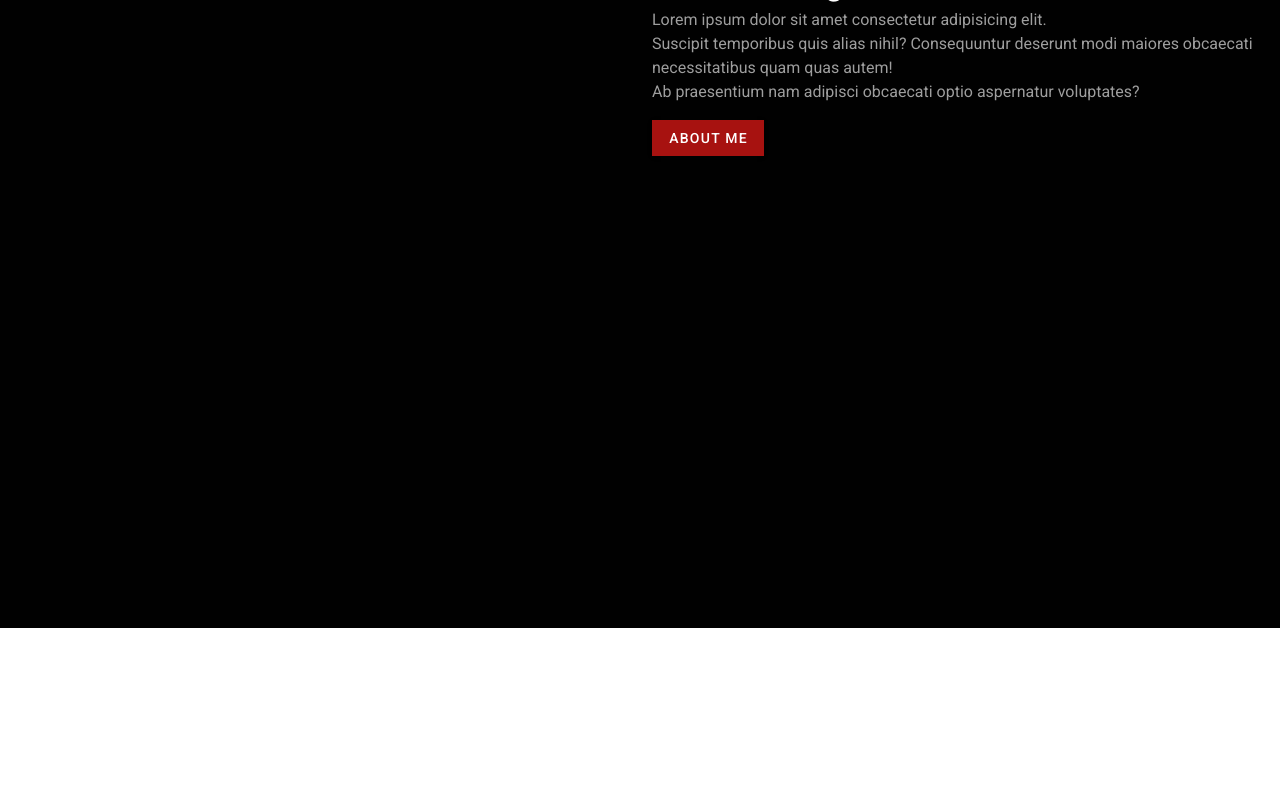
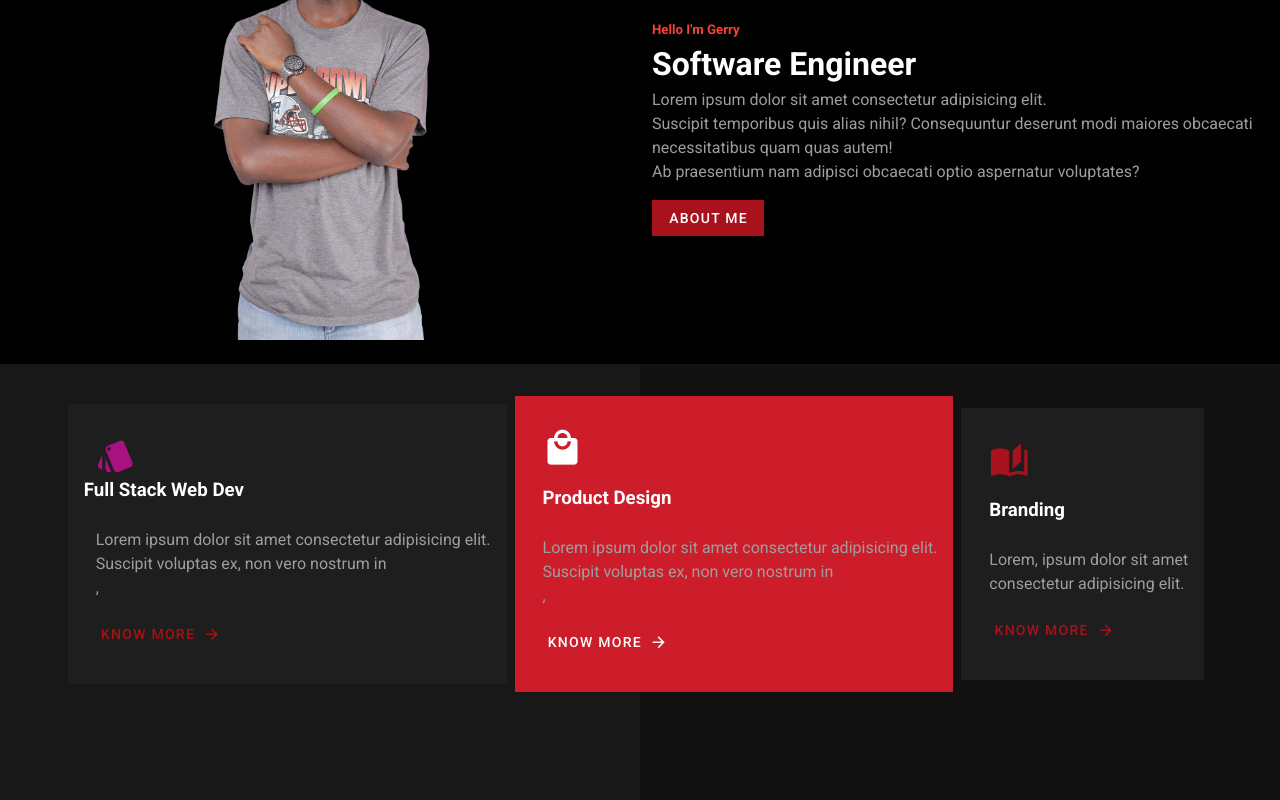
Before and after one commit to GiteruGerald/portfolio, a Vue app: page / in a window 1280 px wide. Shown: the part 300-1100 px from the top of the page. Before the commit the page ends 928 px from the top, so only its background shows below. Built offline with nearby package versions, Linux system fonts and the light colour scheme.

Commit message:
CSS check on Homepage

```diff
--- a/src/views/HomeView.vue
+++ b/src/views/HomeView.vue
@@ -1,5 +1,8 @@
 <template>
-    <v-app id="home" :style="{background: $vuetify.theme.themes.dark.background}">
+  <v-app
+    id="home"
+    :style="{ background: $vuetify.theme.themes.dark.background }"
+  >
     <NavBar />
     <v-container fluid>
       <v-row>
@@ -7,15 +10,63 @@
           <v-img src="gerryJ.black.jpg" contain max-height="500"></v-img>
         </v-col>
         <v-col cols="6">
-                <h5 class="red--text text-darken-4 top"> Hello I'm Gerry</h5>
+          <h5 class="red--text text-darken-4 top">Hello I'm Gerry</h5>
           <h1 class="white--text">Software Engineer</h1>
           <p class="grey--text">
-                  Lorem ipsum dolor sit amet consectetur adipisicing elit. <br /> Suscipit temporibus quis
-                   alias nihil? Consequuntur deserunt modi maiores
-                   obcaecati necessitatibus quam quas autem! <br />Ab praesentium nam adipisci obcaecati
-                   optio aspernatur voluptates?
+            Lorem ipsum dolor sit amet consectetur adipisicing elit. <br />
+            Suscipit temporibus quis alias nihil? Consequuntur deserunt modi
+            maiores obcaecati necessitatibus quam quas autem! <br />Ab
+            praesentium nam adipisci obcaecati optio aspernatur voluptates?
           </p>
-                <v-btn tile color="#a71210" dark>About Me</v-btn>
+          <v-btn tile color="#A7121D" dark>About Me</v-btn>
+        </v-col>
+        <v-col cols="12" class="padd">
+          <div class="first" id="project">
+            <v-row>
+              <v-col cols="12">
+                <div class="child bgColor1">
+                  <v-icon color="#a71280" x-large class="ml-3">
+                    mdi-palette-swatch
+                  </v-icon>
+                  <h3 class="white--text ml-3mt-4">Full Stack Web Dev</h3>
+                  <p class="grey--text ml-3 mt-6">
+                    Lorem ipsum dolor sit amet consectetur adipisicing elit.<br />
+                    Suscipit voluptas ex, non vero nostrum in<br />,
+                  </p>
+                  <v-btn color="#A71210" dark text>
+                    know more
+                    <v-icon right>mdi-arrow-right</v-icon>
+                  </v-btn>
+                </div>
+                <div class="child bgColor2">
+                  <v-icon x-large class="ml-3" dark>mdi-shopping</v-icon>
+                  <h3 class="white--text ml-3 mt-4">Product Design</h3>
+                  <p class="grey--text ml-3 mt-6">
+                    Lorem ipsum dolor sit amet consectetur adipisicing elit.<br />
+                    Suscipit voluptas ex, non vero nostrum in<br />,
+                  </p>
+                  <v-btn dark text>
+                    know more
+                    <v-icon right>mdi-arrow-right</v-icon>
+                  </v-btn>
+                </div>
+                <div class="child bgColor1">
+                  <v-icon color="#A7121D" x-large class="ml-3"
+                    >mdi-book-open-page-variant</v-icon
+                  >
+                  <h3 class="white--text ml-3 mt-4">Branding</h3>
+                  <p class="grey--text ml-3 mt-6">
+                    Lorem, ipsum dolor sit amet <br />consectetur adipisicing
+                    elit.
+                  </p>
+                  <v-btn color="#A7121D" dark text>
+                    know more
+                    <v-icon right>mdi-arrow-right</v-icon>
+                  </v-btn>
+                </div>
+              </v-col>
+            </v-row>
+          </div>
         </v-col>
       </v-row>
     </v-container>
@@ -23,89 +74,99 @@
 </template>
 
 <script>
-import NavBar from '@/components/NavBar.vue'
+import NavBar from "@/components/NavBar.vue";
 
 export default {
-    name: 'HomeView',
+  name: "HomeView",
 
   components: {
     NavBar,
   },
 
-        NavBar}
+  NavBar,
+};
 </script>
 <style scoped>
-.top{
-  margin-top: 100px
+.top {
+  margin-top: 180px;
 }
-.topInverse{
+.topInverse {
   margin-top: -250px;
 }
-.topTolbar{
+.topTolbar {
   margin-top: 100px;
   text-align: center;
 }
-.first{
-  width: 100px;
+.first {
+  width: 100%;
   height: 610px;
   background: linear-gradient(
     to right,
-    #101010,
-    #101010 50%,
+    #181818,
+    #181818 50%,
     #111111 50%,
-    #111111 50%,
-
+    #111111 50%
   );
   text-align: center;
   padding: 2rem 2rem;
 }
-.second{
+.second {
   width: 100%;
   height: 400px;
-  background: #101010;
+  background: #181818;
   text-align: center;
   padding: 2rem 2rem;
 }
-.secondChild{
+.secondChild1 {
   display: inline-block;
   background-color: #1e1e1e;
-  padding: 2 rem 2 rem;
+  padding: 2rem 1rem;
   vertical-align: middle;
   text-align: left;
   margin-top: 250px;
 }
-.child{
+.child {
   display: inline-block;
-  padding: 2rem 2rem;
+  padding: 2rem 1rem;
   vertical-align: middle;
   text-align: left;
   margin-right: 8px;
 }
-.bgColor1{
+.bgColor1 {
   background-color: #1e1e1e;
 }
-.bgColor2{
+.bgColor2 {
   background-color: #ce1d2a;
 }
-.child1{
+.child1 {
   display: inline-block;
   padding: 2rem 1rem;
   vertical-align: middle;
   margin-right: 5px;
   width: 240px;
 }
-.child2{
+.child2 {
   display: inline-block;
   width: 245px;
   vertical-align: middle;
 }
-.mRight{
+.mRight {
   margin-right: 8px;
 }
-.mButton{
+.mButton {
   margin-bottom: 8px;
 }
-.padding{
-  padding: 8px 0px 0px;
+.padding {
+  padding: 8px 0;
+}
+.col-12.padd {
+  padding: 12px 0 !important;
+}
+.col-12.childcol {
+  padding: 0 !important;
+}
+h1.number {
+  font-size: 50px;
+  font-weight: bold;
 }
 </style>
```
Lines whose indentation alone changed are shown as unchanged.
